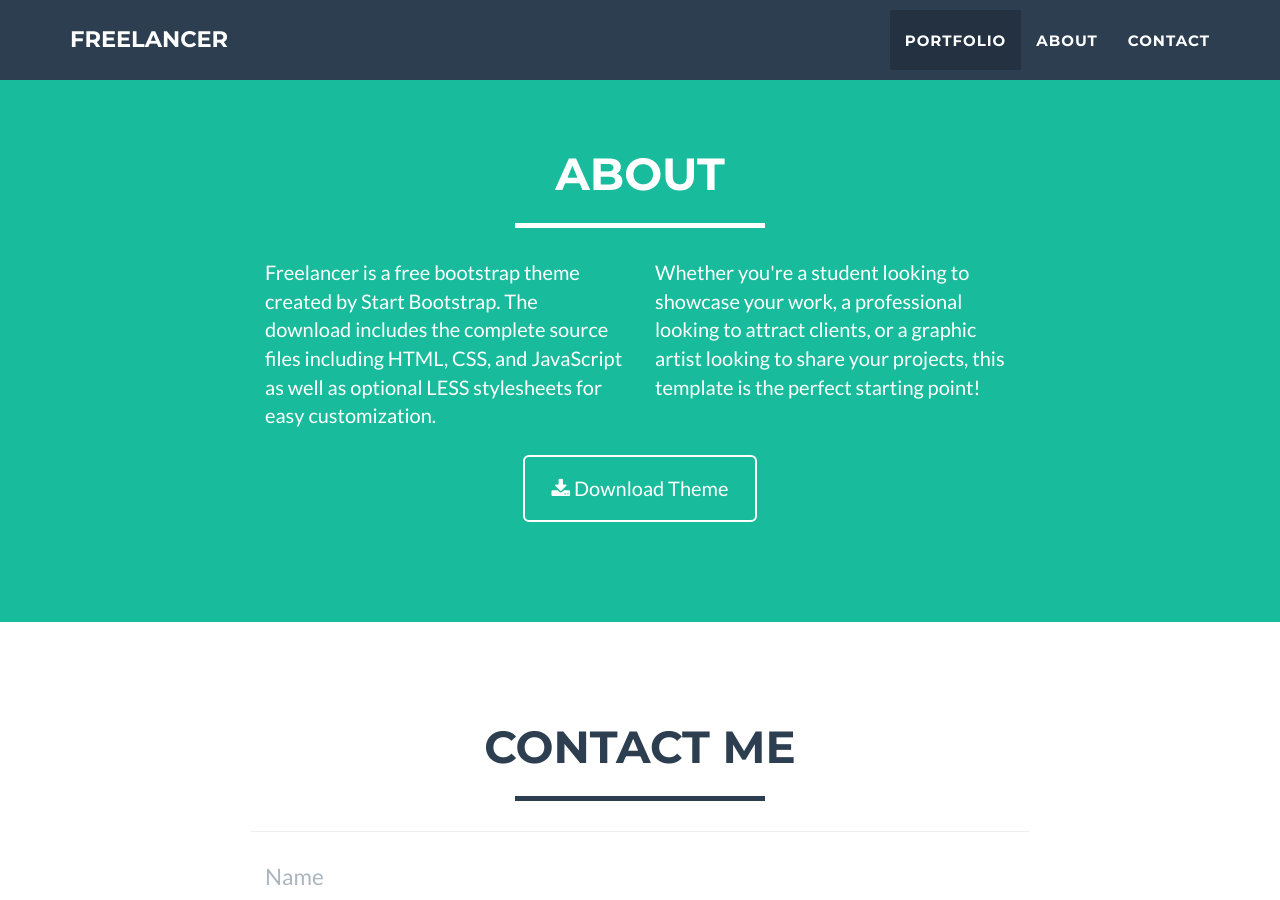
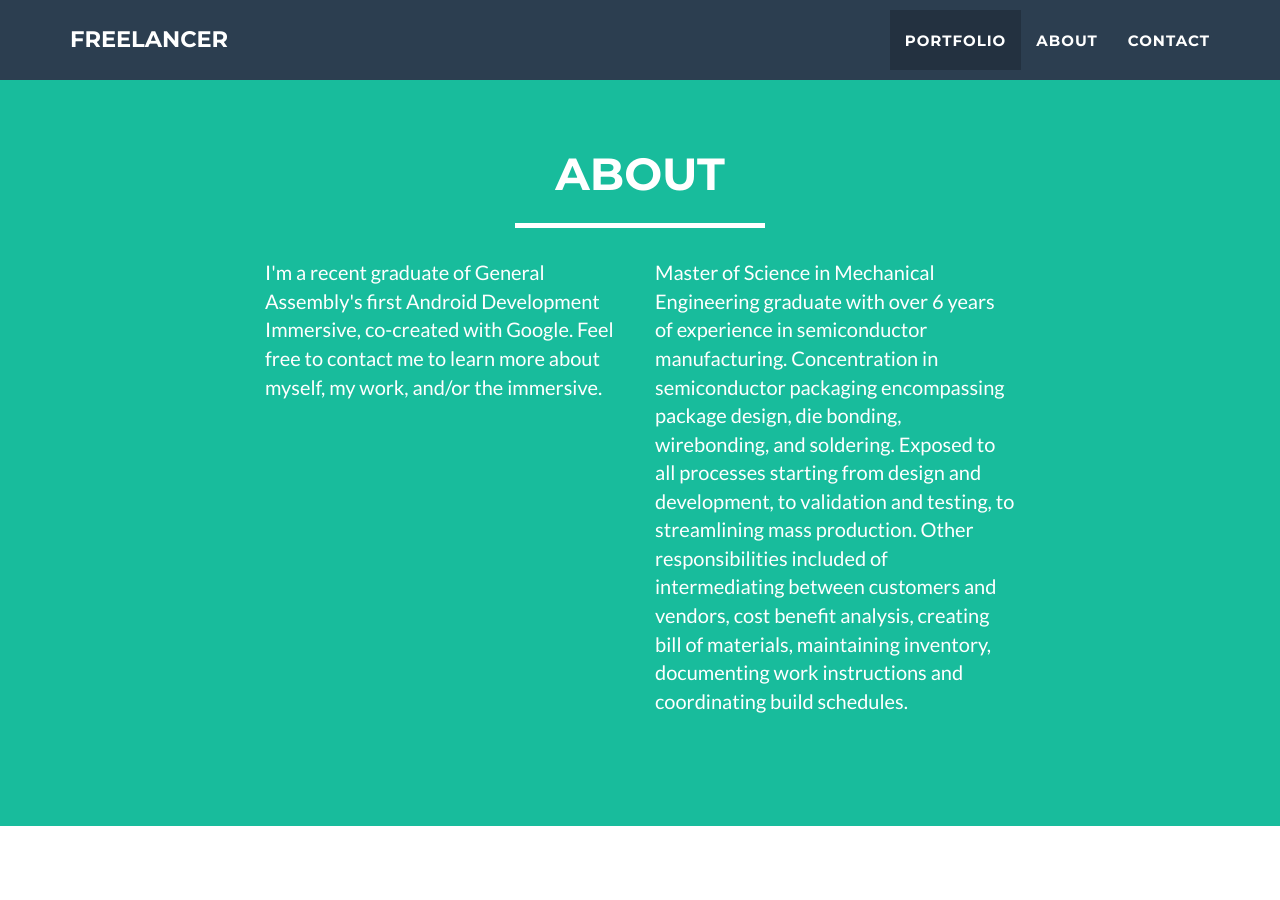
Before and after one commit to chris-shum/backup.chris-shum.github.io, a Jekyll site: the page built from index.html, in a window 1280 px wide and 900 px high, scrolled down 1616 px. Built offline with Jekyll 4.4.1, drawn with Linux system fonts in a browser that asks for light colours.

Commit message:
Update about.html

```diff
--- a/_includes/about.html
+++ b/_includes/about.html
@@ -9,15 +9,11 @@
             </div>
             <div class="row">
                 <div class="col-lg-4 col-lg-offset-2">
-                    <p>Freelancer is a free bootstrap theme created by Start Bootstrap. The download includes the complete source files including HTML, CSS, and JavaScript as well as optional LESS stylesheets for easy customization.</p>
+                    <p>I'm a recent graduate of General Assembly's first Android Development Immersive, co-created with Google.  Feel free to contact me to learn more about myself, my work, and/or the immersive.
+</p>
                 </div>
                 <div class="col-lg-4">
-                    <p>Whether you're a student looking to showcase your work, a professional looking to attract clients, or a graphic artist looking to share your projects, this template is the perfect starting point! </p>
-                </div>
-                <div class="col-lg-8 col-lg-offset-2 text-center">
-                    <a href="#" class="btn btn-lg btn-outline">
-                        <i class="fa fa-download"></i> Download Theme
-                    </a>
+                    <p>Master of Science in Mechanical Engineering graduate with over 6 years of experience in semiconductor manufacturing. Concentration in semiconductor packaging encompassing package design, die bonding, wirebonding, and soldering.  Exposed to all processes starting from design and development, to validation and testing, to streamlining mass production.  Other responsibilities included of intermediating between customers and vendors, cost benefit analysis, creating bill of materials, maintaining inventory, documenting work instructions and coordinating build schedules.</p>
                 </div>
             </div>
         </div>
```
